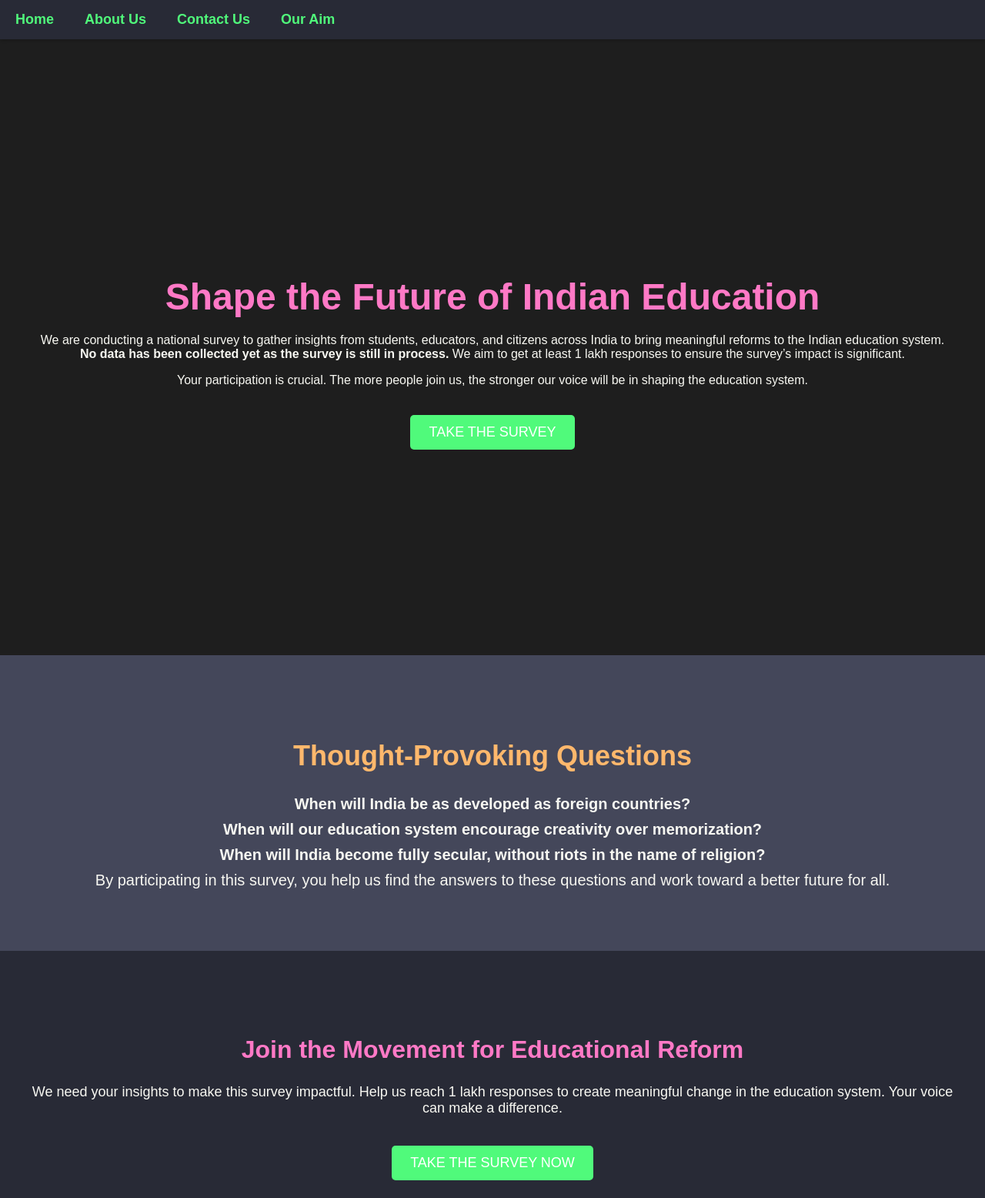
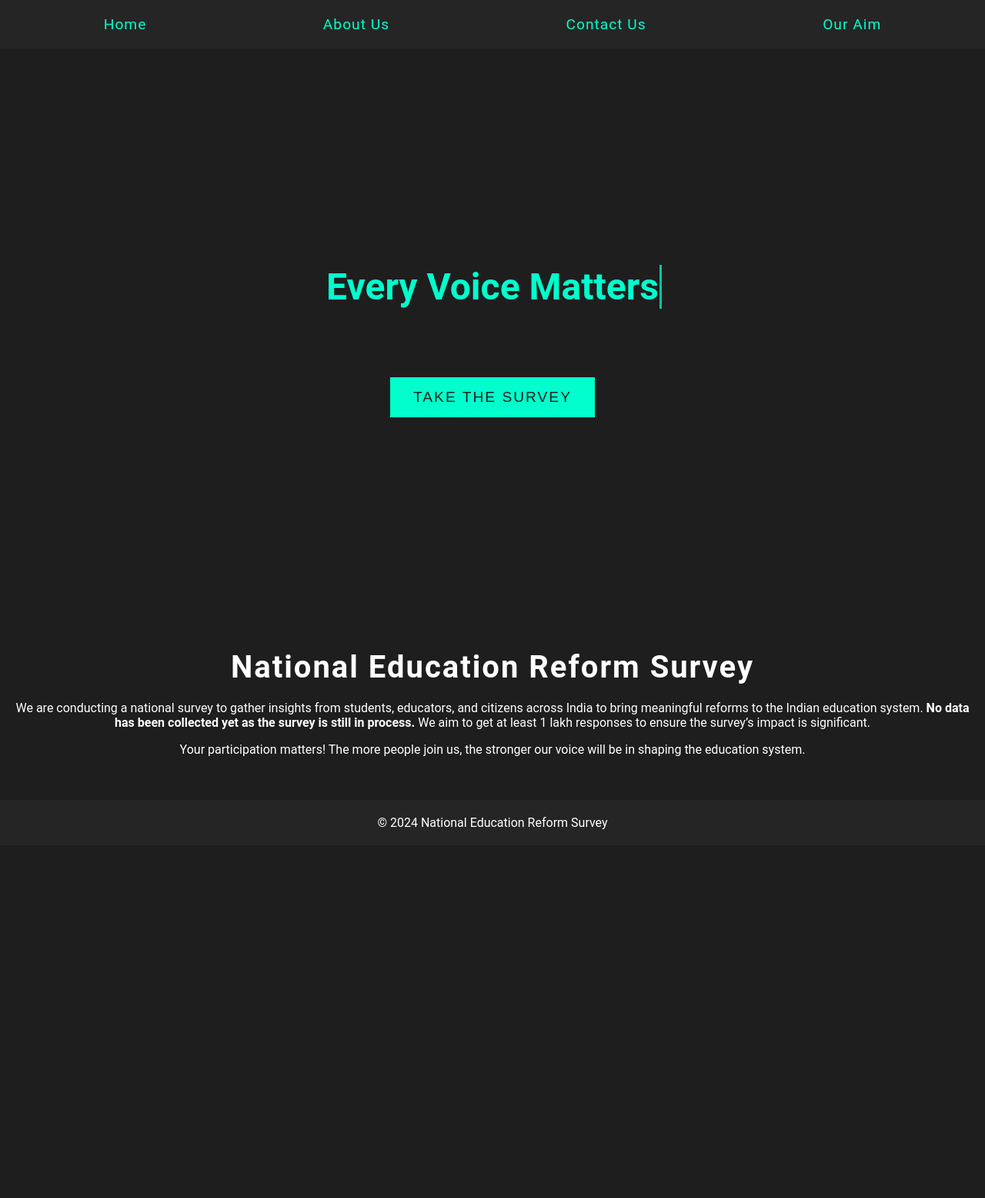
Before and after one commit to atheist1729/Atheist1729.github.io, a plain HTML site: page index.html in a window 1280 px wide. Shown: the whole page at 77% size. After the commit the page ends 1098 px from the top, so only its background shows below. Drawn offline with Linux system fonts and the light colour scheme.

Commit message:
Update index.html

```diff
--- a/index.html
+++ b/index.html
@@ -3,52 +3,238 @@
 <head>
   <meta charset="UTF-8">
   <meta name="viewport" content="width=device-width, initial-scale=1.0">
-  <title>Shape the Future of Indian Education</title>
-  <link rel="stylesheet" href="css/style.css">
+  <title>National Education Reform Survey</title>
+  <style>
+    body {
+      font-family: 'Roboto', sans-serif;
+      background-color: #1e1e1e;
+      color: #ffffff;
+      margin: 0;
+      padding: 0;
+      overflow-x: hidden;
+    }
+
+    /* Preloader */
+    #preloader {
+      position: fixed;
+      top: 0;
+      left: 0;
+      right: 0;
+      bottom: 0;
+      background-color: #1e1e1e;
+      display: flex;
+      justify-content: center;
+      align-items: center;
+      z-index: 9999;
+    }
+
+    .spinner {
+      width: 50px;
+      height: 50px;
+      border: 5px solid #f3f3f3;
+      border-top: 5px solid #00ffcc;
+      border-radius: 50%;
+      animation: spin 1s linear infinite;
+    }
+
+    @keyframes spin {
+      0% { transform: rotate(0deg); }
+      100% { transform: rotate(360deg); }
+    }
+
+    nav {
+      display: flex;
+      justify-content: space-around;
+      padding: 20px;
+      background-color: #252525;
+      position: sticky;
+      top: 0;
+      z-index: 1000;
+    }
+
+    nav a {
+      color: #00ffcc;
+      text-decoration: none;
+      font-size: 1.2em;
+      letter-spacing: 1px;
+    }
+
+    nav a:hover {
+      color: #ff0066;
+    }
+
+    .hero {
+      display: flex;
+      flex-direction: column;
+      justify-content: center;
+      align-items: center;
+      height: 90vh;
+      background-color: #1e1e1e;
+    }
+
+    .animation-container {
+      text-align: center;
+      margin-bottom: 50px;
+    }
+
+    h1 {
+      font-size: 2.5em;
+      margin: 20px 0;
+      letter-spacing: 2px;
+    }
+
+    h2 {
+      font-size: 3em;
+      color: #00ffcc;
+      opacity: 0;
+      animation: fadeIn 2s ease forwards, typing 4s steps(18) 1s forwards;
+      white-space: nowrap;
+      overflow: hidden;
+      border-right: 3px solid rgba(0, 255, 204, 0.75);
+    }
+
+    @keyframes typing {
+      from { width: 0; }
+      to { width: 100%; }
+    }
+
+    @keyframes fadeIn {
+      from { opacity: 0; }
+      to { opacity: 1; }
+    }
+
+    .cta-button {
+      background-color: #00ffcc;
+      color: #1e1e1e;
+      padding: 15px 30px;
+      border: none;
+      cursor: pointer;
+      font-size: 1.2em;
+      text-transform: uppercase;
+      letter-spacing: 2px;
+      transition: background-color 0.3s ease, transform 0.3s ease;
+    }
+
+    .cta-button:hover {
+      background-color: #ff0066;
+      transform: translateY(-5px);
+      box-shadow: 0 5px 15px rgba(255, 0, 102, 0.4);
+    }
+
+    .content {
+      padding: 40px 20px;
+      text-align: center;
+    }
+
+    .scroll-animate {
+      opacity: 0;
+      transform: translateY(20px);
+      transition: opacity 0.5s ease, transform 0.5s ease;
+    }
+
+    .scroll-animate.visible {
+      opacity: 1;
+      transform: translateY(0);
+    }
+
+    footer {
+      text-align: center;
+      padding: 20px;
+      background-color: #252525;
+      color: #fff;
+    }
+
+    html {
+      scroll-behavior: smooth;
+    }
+
+    @media (max-width: 768px) {
+      h1 {
+        font-size: 2em;
+      }
+
+      .cta-button {
+        padding: 10px 20px;
+        font-size: 1em;
+      }
+
+      nav {
+        flex-direction: column;
+        padding: 10px;
+      }
+
+      nav a {
+        padding: 10px 0;
+      }
+    }
+
+    @media (max-width: 480px) {
+      h1 {
+        font-size: 1.5em;
+      }
+
+      h2 {
+        font-size: 2em;
+      }
+
+      .cta-button {
+        font-size: 0.9em;
+      }
+    }
+  </style>
 </head>
 <body>
 
-  <!-- Navigation -->
-  <header>
-    <nav>
-      <ul>
-        <li><a href="index.html">Home</a></li>
-        <li><a href="about.html">About Us</a></li>
-        <li><a href="contact.html">Contact Us</a></li>
-        <li><a href="our-aim.html">Our Aim</a></li>
-      </ul>
-    </nav>
-  </header>
+  <!-- Preloader -->
+  <div id="preloader">
+    <div class="spinner"></div>
+  </div>
 
-  <!-- Hero Section with Background -->
-  <section id="home" class="hero">
-    <div class="container">
-      <h1>Shape the Future of Indian Education</h1>
-      <p>We are conducting a national survey to gather insights from students, educators, and citizens across India to bring meaningful reforms to the Indian education system. <strong>No data has been collected yet as the survey is still in process.</strong> We aim to get at least 1 lakh responses to ensure the survey’s impact is significant.</p>
-      <p>Your participation is crucial. The more people join us, the stronger our voice will be in shaping the education system.</p>
-      <a href="https://forms.gle/FJvXp2N5EpNrhCoK8" class="btn">Take the Survey</a>
+  <!-- Navigation Bar -->
+  <nav>
+    <a href="#home">Home</a>
+    <a href="#about">About Us</a>
+    <a href="#contact">Contact Us</a>
+    <a href="#aim">Our Aim</a>
+  </nav>
+
+  <!-- Hero Section with Animation -->
+  <div class="hero" id="home">
+    <div class="animation-container">
+      <h2>Every Voice Matters</h2>
     </div>
-  </section>
+    <button class="cta-button" onclick="window.location.href='https://forms.gle/FJvXp2N5EpNrhCoK8'">Take the Survey</button>
+  </div>
 
-  <!-- Motivational Questions Section -->
-  <section id="questions">
-    <div class="container">
-      <h2>Thought-Provoking Questions</h2>
-      <p><strong>When will India be as developed as foreign countries?</strong></p>
-      <p><strong>When will our education system encourage creativity over memorization?</strong></p>
-      <p><strong>When will India become fully secular, without riots in the name of religion?</strong></p>
-      <p>By participating in this survey, you help us find the answers to these questions and work toward a better future for all.</p>
-    </div>
-  </section>
+  <!-- Main Content Section -->
+  <div class="content scroll-animate" id="about">
+    <h1>National Education Reform Survey</h1>
+    <p>We are conducting a national survey to gather insights from students, educators, and citizens across India to bring meaningful reforms to the Indian education system. <strong>No data has been collected yet as the survey is still in process.</strong> We aim to get at least 1 lakh responses to ensure the survey’s impact is significant.</p>
+    <p>Your participation matters! The more people join us, the stronger our voice will be in shaping the education system.</p>
+  </div>
 
-  <!-- Call to Action -->
-  <section id="cta">
-    <div class="container">
-      <h2>Join the Movement for Educational Reform</h2>
-      <p>We need your insights to make this survey impactful. Help us reach 1 lakh responses to create meaningful change in the education system. Your voice can make a difference.</p>
-      <a href="https://forms.gle/FJvXp2N5EpNrhCoK8" class="btn">Take the Survey Now</a>
-    </div>
-  </section>
+  <!-- Footer Section -->
+  <footer>
+    &copy; 2024 National Education Reform Survey
+  </footer>
+
+  <script>
+    // Preloader removal
+    window.addEventListener('load', function() {
+      document.getElementById('preloader').style.display = 'none';
+    });
+
+    // Scroll-triggered animations
+    window.addEventListener('scroll', function() {
+      var elements = document.querySelectorAll('.scroll-animate');
+      elements.forEach(function(el) {
+        var position = el.getBoundingClientRect().top;
+        if (position < window.innerHeight) {
+          el.classList.add('visible');
+        }
+      });
+    });
+  </script>
 
 </body>
 </html>
```
